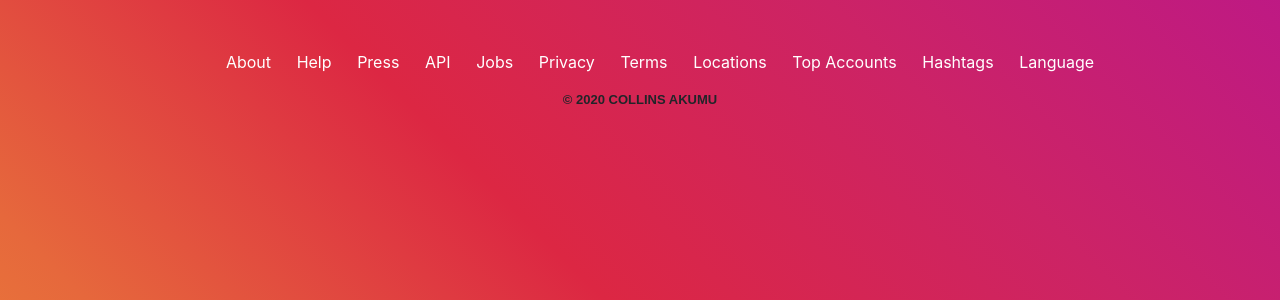
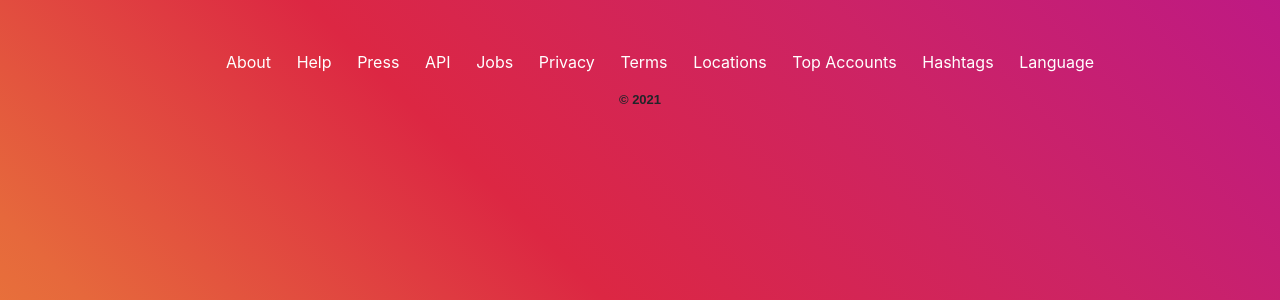
Before and after one commit to encok/Photo-Insta, a Django app: page / in a window 1280 px wide. Shown: the part 66-366 px from the top of the page. Run offline with Django 3.2, Linux system fonts and the light colour scheme; data that the repository does not hold is empty; some libraries are stand-ins or nearby versions.

Commit message:
styling the home page

```diff
--- a/instagram/templates/instagram/home.html
+++ b/instagram/templates/instagram/home.html
@@ -73,7 +73,7 @@
                 </li>
             </ul>
         </div>
-        <h6 class="copyright font-weight-bold">© 2020 COLLINS AKUMU</h6>
+        <h6 class="copyright font-weight-bold">© 2021 </h6>
     </div>
 </div>
 {% endblock %}
```
